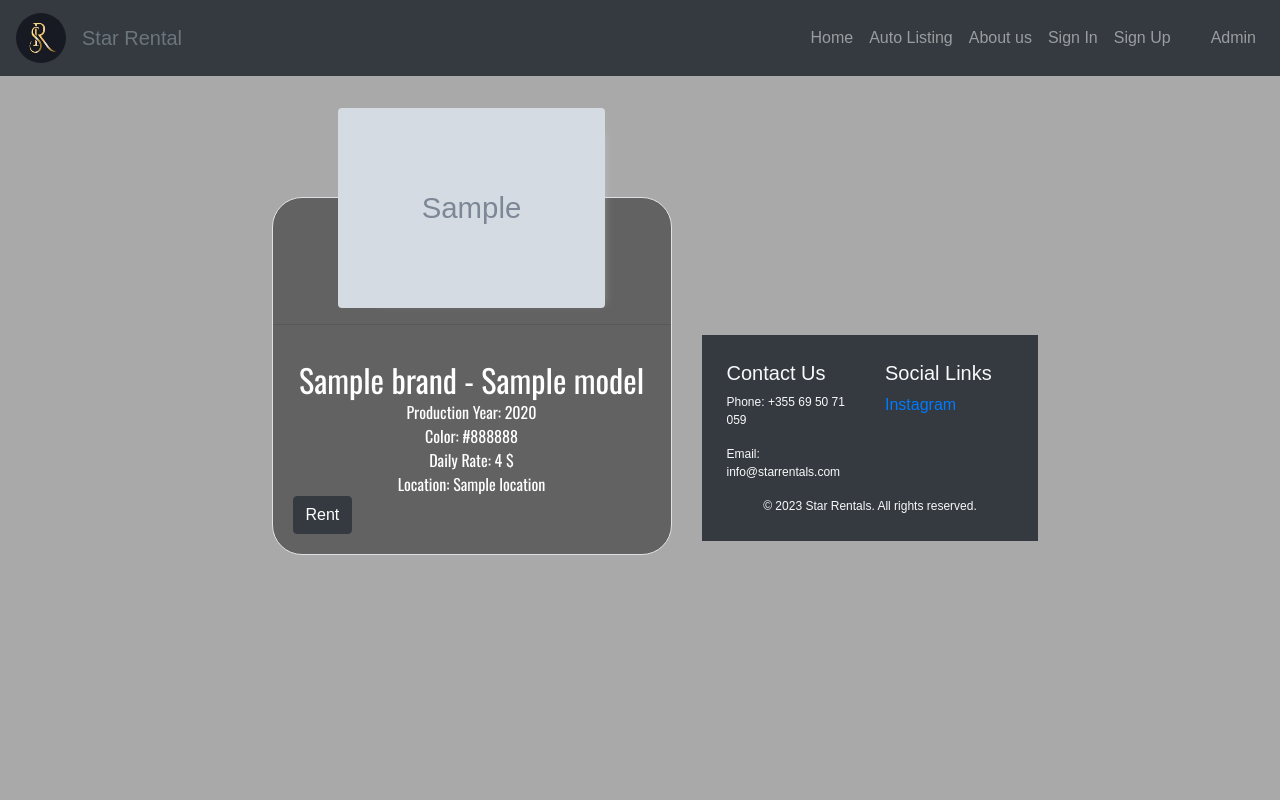
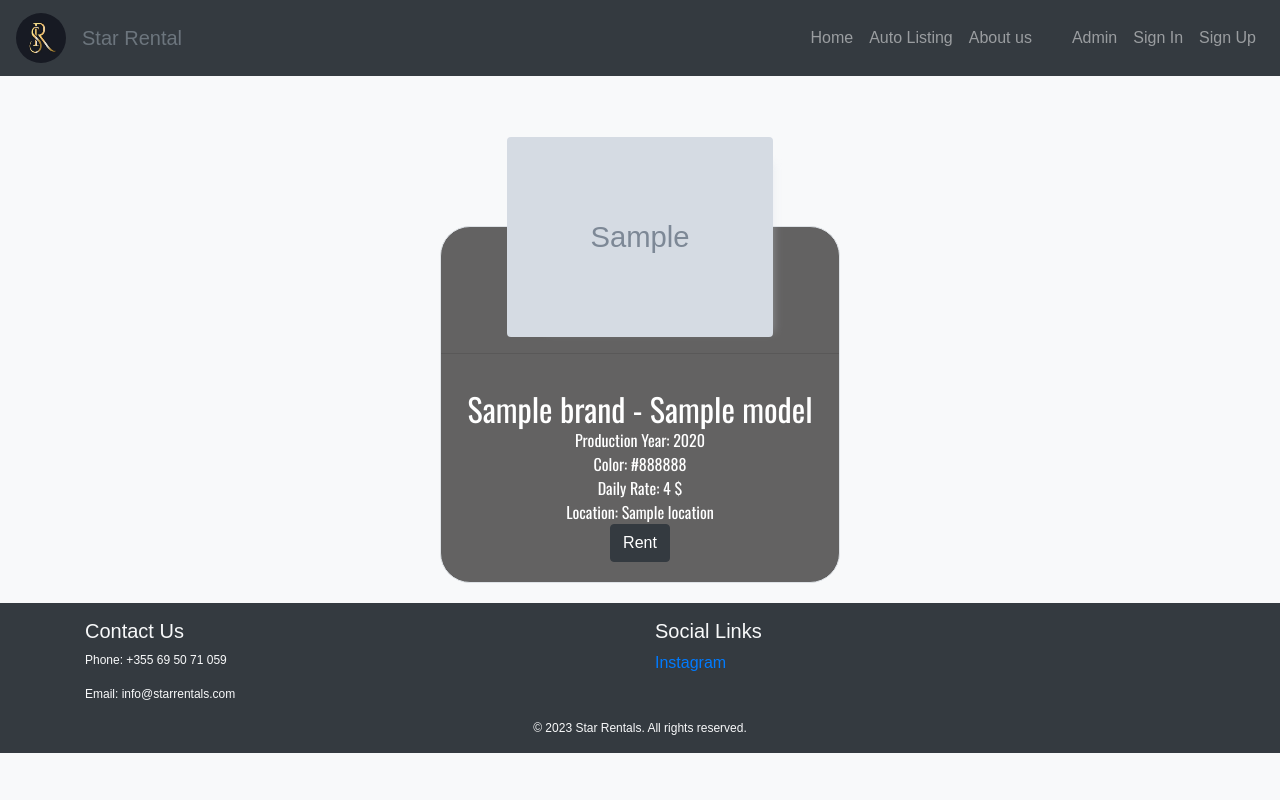
Before and after one commit to TediMihali/StarRentalCode, a Django app: template car_rental_project/rental/templates/auto_listing.html in a window 1280 px wide. Run offline with Django 3.2, Linux system fonts and the light colour scheme; the template is opened without the code that fills it: most values are stand-ins (such as "Sample title", 1, 10 or a date in 2020); grey boxes marked "Sample" are stand-in pictures; some libraries are stand-ins or nearby versions.

Commit message:
Fixed more bugs

```diff
--- a/car_rental_project/rental/templates/auto_listing.html
+++ b/car_rental_project/rental/templates/auto_listing.html
@@ -9,91 +9,77 @@
     .card-container {
         display: flex;
         justify-content: center;
-        align-items: center;
-        height: 75vh; /* Optional: Adjust the height based on your design */
+        align-items: flex-start; /* Align items at the start of the flex container */
+        flex-wrap: wrap; /* Allow cards to wrap to the next line */
+        gap: 20px; /* Adjust the gap between cards as needed */
     }
+
     .card {
-    	align: center;
+        text-align: center;
+        margin-top:150px;
         width: 400px;
-        height: auto;
         min-height: 100px;
         background: #636262;
         border-radius: 30px;
         position: relative;
         z-index: 10;
-        margin: 0 30px;
         transition: all .25s ease;
-        box-shadow:
-            0px 0px 0px 0px #00000014;
+        box-shadow: 0px 0px 0px 0px #00000014;
         cursor: pointer;
     }
 
     hr {
         color: bisque;
-
     }
 
     .image {
-        width: calc(100% - 60px);
-        margin: 0px 30px;
-        margin-top: -90px;
+        width: 100%;
+        margin-top:-90px;
         display: flex;
         align-items: center;
         justify-content: center;
         transition: all .35s ease-out;
 
-        & img.blur {
+    }
+
+    .image img {
+        height: 200px;
+    }
+
+    .image img.blur {
         position: absolute;
-            transform:
-                translate(20px, 10px) scale(.85);
+        transform: translate(20px, 10px) scale(.85);
         filter: blur(5px);
         z-index: -1;
         opacity: .35;
         transition: all .35s ease-out;
     }
 
-        & img {
-            height: 200px;
-        }
-    }
-
-
     .text {
         color: white;
         padding: 20px;
+    }
 
-        & h2 {
+    .text h2,
+    .text p {
         font-family: "Oswald", sans-serif;
-            margin: 0px;
+        margin: 0;
         text-align: center;
-        }
-        & p {
-            font-family: "Oswald", sans-serif;
-            margin: 0px;
-            text-align: center;
-        }
     }
 
     .card:hover {
         transform: translate(0, -10px);
         box-shadow: 0px 17px 35px 0px #00000012;
-
-        & .image {
-            transform: translate(0, -15px);
     }
 
-        & img.blur {
-            opacity: .5;
-            transform:
-                translate(25px, 26px) scale(.85);
-        }
+    /* Adjust the styles for the footer */
+    .footer-place {
+        bottom:0px;
     }
 </style>
 
-
+<div class="card-container">
     {% for car in car_list %}
-
-<div class="card-container">
         <div class="card">
             <div class="image">
                 {% for image in car.car_images.all|slice:":1"%}
@@ -111,14 +97,12 @@
                 <a href="{% url 'rental:car_rent' car_id=car.id %}" class="btn btn-dark rent-button" data-car-id="{{ car.id }}">Rent</a>
             </div>
         </div>
+    {% endfor %}
+</div>
 
-	{% endfor %}
-
-
-
-
-<div class="footer-place" style="margin-top: 100px">
+<div class="footer-place" id="footer">
     {% include 'footer.html' %}
 </div>
+
 <script src="{% static 'js/rent_button.js' %}"></script>
-{% endblock %}
+{% endblock %}
--- a/car_rental_project/rental/templates/bookings.html
+++ b/car_rental_project/rental/templates/bookings.html
@@ -39,4 +39,9 @@
       <a href={% url "rental:auto_listing" %} class="btn btn-primary mt-5">Add Booking</a>
     </div>
   </div>
+
+
+<div class="footer-place" id="footer">
+  {% include 'footer.html' %}
+</div>
 {% endblock %}
--- a/car_rental_project/static/css/base.css
+++ /dev/null
@@ -1,12 +0,0 @@
-footer{
-    padding: 10px;
-    position: sticky;
-    bottom: -50px; /* Initially hide the footer below the viewport */
-    left: 0;
-    width: 100%;
-    transition: bottom 0.3s ease-out; /* Add a smooth transition effect */
-    #scroll-footer.show {
-    display: block;
-}
-
-}
--- a/car_rental_project/static/css/main.css
+++ /dev/null
@@ -1,6 +0,0 @@
-/* main.css */
-
-body {
-    background: linear-gradient(to right, darkgrey, darkgrey);
-    color: white; /* Set text color to white for better visibility */
-}
--- a/car_rental_project/templates/base.html
+++ b/car_rental_project/templates/base.html
@@ -33,16 +33,20 @@
             <li class="nav-item">
                 <a class="nav-link" href={% url "rental:about_us" %}>About us</a>
             </li>
+            <li class="nav-item ml-4">
+                <a class="nav-link" href={% url "admin:index" %}>Admin</a>
+            </li>
             {% if user.is_authenticated %}
             <li class="nav-item">
                 <p class="nav-link">Welcome, {{user.username}}!</p>
             </li>
             <li class="nav-item">
+                <a class="nav-link" href="{% url "rental:bookings" %}">Your bookings</a>
+            </li>
+            <li class="nav-item">
                 <button class="btn btn-danger" id="logout_button">Logout</button>
             </li>
-            <li class="nav-item">
-                <a class="nav-link" href="{% url "rental:bookings" %}">Your bookings</a>
-            </li>
+
             {% else %}
             <li class="nav-item">
                 <a class="nav-link" href={% url "accounts:signin" %}>Sign In</a>
@@ -52,17 +56,15 @@
             </li>
             {% endif %}
 
-            <li class="nav-item ml-4">
-                <a class="nav-link" href={% url "admin:index" %}>Admin</a>
-            </li>
+
         </ul>
     </div>
 </nav>
-
+<body>
 {% block content %}
 
 {% endblock %}
-
+</body>
 
 
 
--- a/car_rental_project/templates/footer.html
+++ b/car_rental_project/templates/footer.html
@@ -1,5 +1,5 @@
-<!-- Footer -->
-<footer class="bg-dark text-light mt-4">
+
+<footer class="bg-dark text-light mt-auto" >
     <div class="container">
         <div class="row">
             <div class="col-md-6 mt-3">
@@ -7,7 +7,6 @@
                 <p style="font-size: 12px;">Phone: +355 69 50 71 059</p>
                 <p style="font-size: 12px;">Email: info@starrentals.com</p>
             </div>
-            <!-- home.html in your rental/templates/rental/ directory -->
             <div class="col-md-6 mt-3">
                 <h5>Social Links</h5>
                 <ul class="list-unstyled">
```
Also changed, not shown: car_rental_project/rental/templates/home.html (+12 -8 lines), car_rental_project/db.sqlite3, car_rental_project/media/cars/images/A45_I9L2pQq.png (added), car_rental_project/media/cars/images/E63-1.png (added), car_rental_project/media/cars/images/gclass_Nc64NVZ.png (added). Lines whose indentation alone changed are shown as unchanged.
